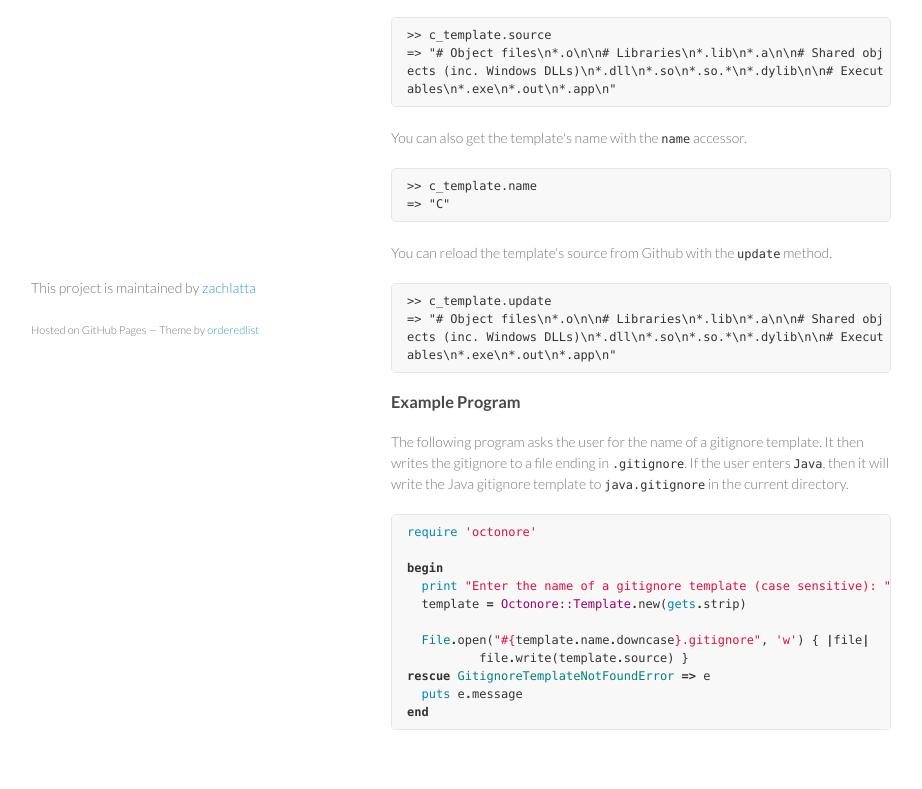
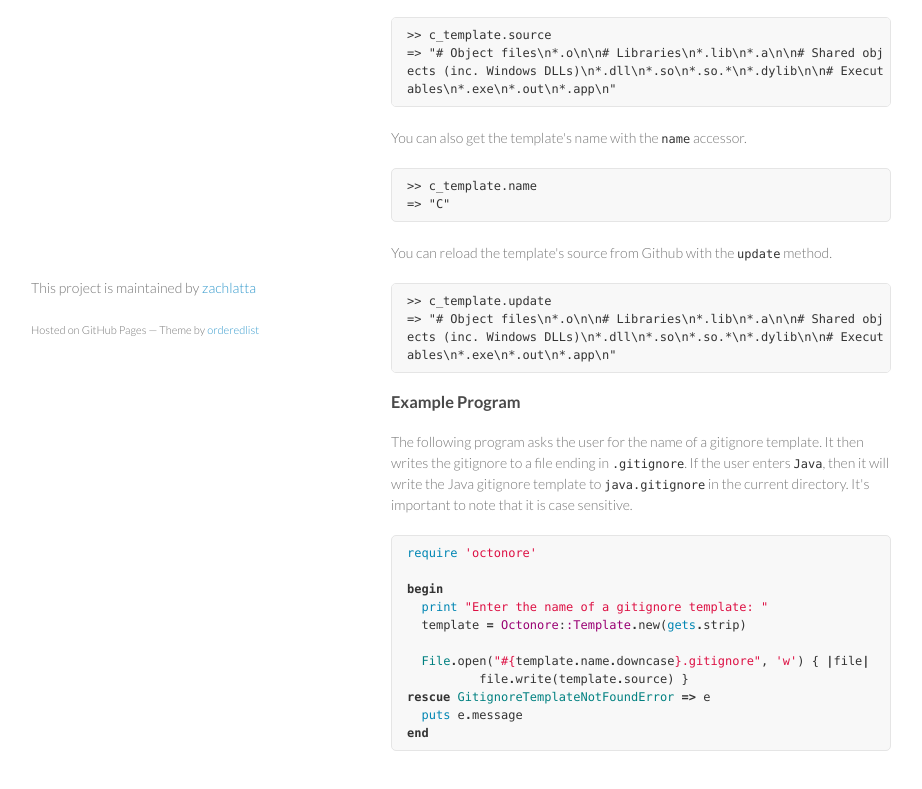
Before and after one commit to zachlatta/octonore, a plain HTML site: page index.html in a window 1280 px wide. Shown: the part 391-1180 px from the top of the page, without its empty margins (179-1101 px from the left). Drawn offline with Linux system fonts and the light colour scheme.

```diff
--- a/index.html
+++ b/index.html
@@ -68,12 +68,12 @@ ables\n*.exe\n*.out\n*.app\n"
 
 <h3>Example Program</h3>
 
-<p>The following program asks the user for the name of a gitignore template. It then writes the gitignore to a file ending in <code>.gitignore</code>. If the user enters <code>Java</code>, then it will write the Java gitignore template to <code>java.gitignore</code> in the current directory.</p>
+<p>The following program asks the user for the name of a gitignore template. It then writes the gitignore to a file ending in <code>.gitignore</code>. If the user enters <code>Java</code>, then it will write the Java gitignore template to <code>java.gitignore</code> in the current directory. It's important to note that it is case sensitive.</p>
 
 <div class="highlight"><pre><span class="nb">require</span> <span class="s1">'octonore'</span>
 
 <span class="k">begin</span>
-  <span class="nb">print</span> <span class="s2">"Enter the name of a gitignore template (case sensitive): "</span>
+  <span class="nb">print</span> <span class="s2">"Enter the name of a gitignore template: "</span>
   <span class="n">template</span> <span class="o">=</span> <span class="ss">Octonore</span><span class="p">:</span><span class="ss">:Template</span><span class="o">.</span><span class="n">new</span><span class="p">(</span><span class="nb">gets</span><span class="o">.</span><span class="n">strip</span><span class="p">)</span>
 
   <span class="no">File</span><span class="o">.</span><span class="n">open</span><span class="p">(</span><span class="s2">"</span><span class="si">#{</span><span class="n">template</span><span class="o">.</span><span class="n">name</span><span class="o">.</span><span class="n">downcase</span><span class="si">}</span><span class="s2">.gitignore"</span><span class="p">,</span> <span class="s1">'w'</span><span class="p">)</span> <span class="p">{</span> <span class="o">|</span><span class="n">file</span><span class="o">|</span>
```
Also changed, not shown: params.json (+1 -1 lines).
